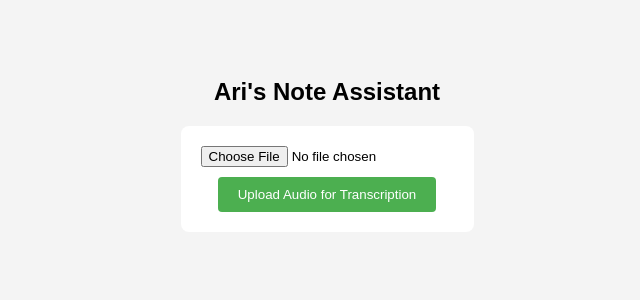
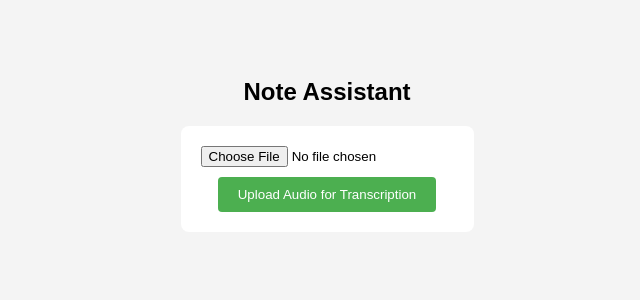
Before and after one commit to azaiman1/MedicalNotes, a Flask app: page / in a window 1280 px wide. Shown: the top 300 px of the page, without its empty margins (313-953 px from the left). Run offline with Flask 3, Linux system fonts and the light colour scheme; parts of the project's set-up code (start-up, migrations or seed data) failed here and were passed over.

Commit message:
Update upload.html

```diff
--- a/templates/upload.html
+++ b/templates/upload.html
@@ -35,7 +35,7 @@
 </head>
 <body>
 
-<h2>Ari's Note Assistant</h2>
+<h2>Note Assistant</h2>
 
 <form action="/uploader" method="post" enctype="multipart/form-data">
     <input type="file" name="file" id="file" required>
```
